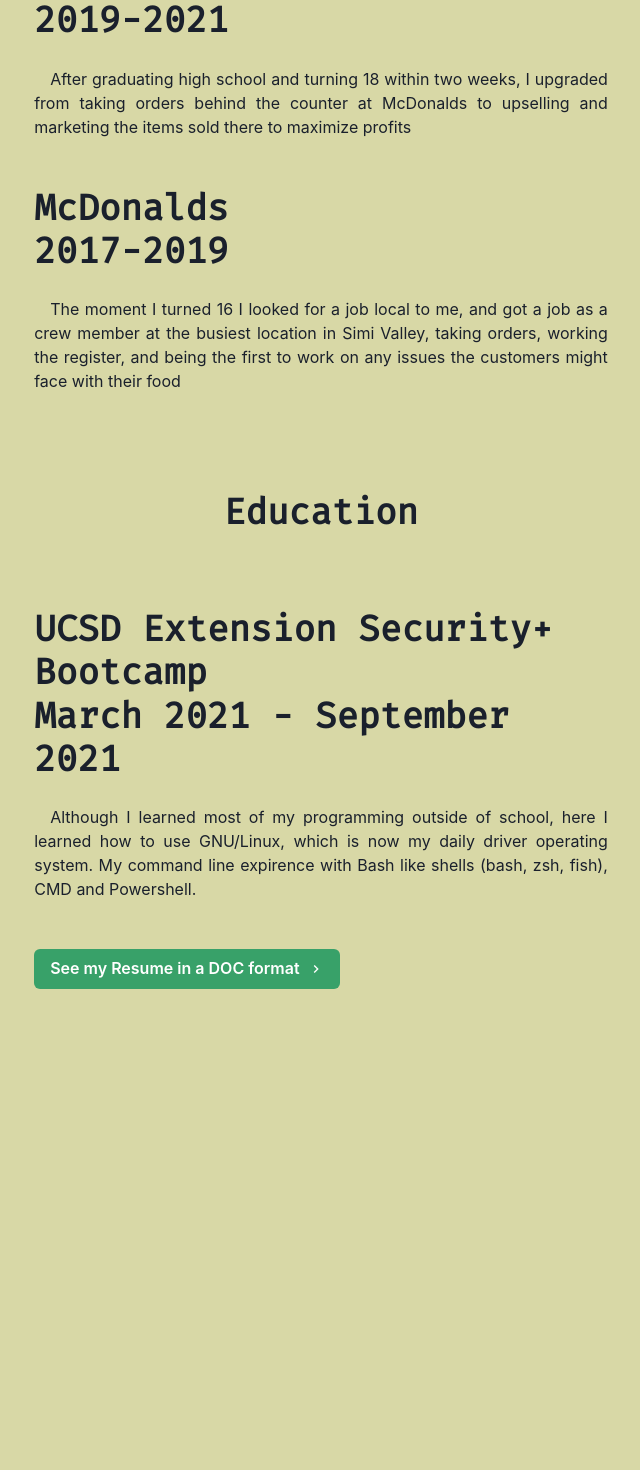
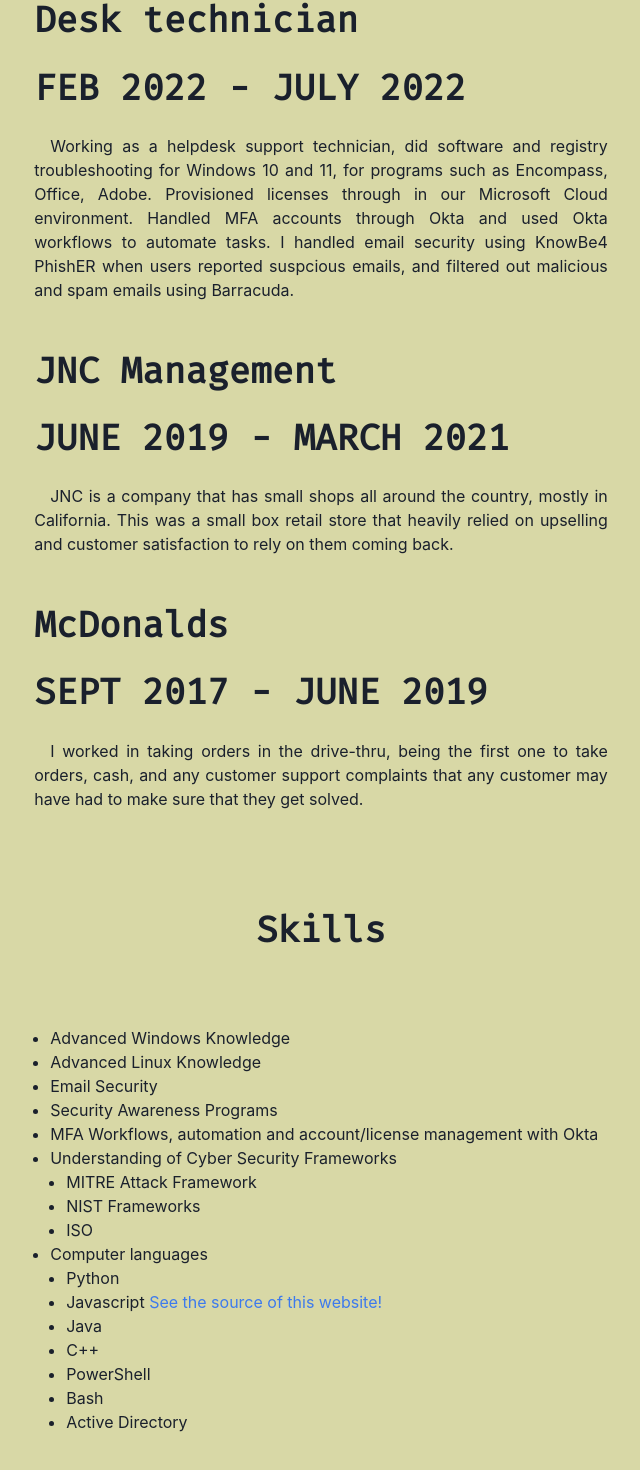
Before and after one commit to briggsbastian/PersonalWebsite, a Next.js app: page /resume in a window 1280 px wide. Shown: the part 291-1761 px from the top of the page, without its empty margins (319-959 px from the left). Before the commit the page ends 1312 px from the top, so only its background shows below. Built offline with nearby package versions, Linux system fonts and the light colour scheme.

Commit message:
updated resume and projects page

```diff
--- a/pages/index.js
+++ b/pages/index.js
@@ -37,7 +37,7 @@
         <br/>
         <Section>
         <Paragraph>
-          Currently working on the <Link href="/projects/PICO_Deck">PICO_Deck</Link> project, a Raspberry PI PICO based Micro keyboard that is incredibly easy to configure, incluing an intuitive GUI that will work on all operating systems. This is currenly in a very early stage in its development
+            Residing in sunny Southern California. I am a 21 year old Gamer / Software Developer / Cyber Security Analyst for a hobby.
         </Paragraph>
         </Section>
       </Section>
@@ -49,7 +49,7 @@
           </NextLink>
       </Section>
       <Section delay={0.2}>
-          I am currently looking for employment in the IT and Cybersecurity space to get my career started, while I also study for the CompTia Security+ and the Splunk Fundementals certifications. Please consider looking at my <Link href="./resume">Resume</Link>
+          I am currently looking for employment in the IT and Cybersecurity space after my recent employer closed its doors, Please consider looking at my <Link href="./resume">Resume</Link>
       </Section>
       <Section>
       <Box my={4} pd={3}>
--- a/pages/projects.js
+++ b/pages/projects.js
@@ -24,9 +24,6 @@
                         My dotfiles for fish, neovim, tmux, ranger, alacritty, and all the other tools I use way too much!
                     </WorkGridItem>
                     <br/>
-                    <WorkGridItem id="/projects/PICO_Deck" title="PICO_Deck" thumbnail={picoDeckThumbnail}>
-                        $150 for something I can make for about under $20? No!
-                    </WorkGridItem>
                 </Box>
                 </Section>
             </SimpleGrid>
--- a/pages/resume.js
+++ b/pages/resume.js
@@ -1,9 +1,11 @@
-import {Box, Container, Heading, Button} from '@chakra-ui/react'
+import {Box, Container, Heading, Button, Link, ListItem, UnorderedList} from '@chakra-ui/react'
 import Section from '../components/section'
 import Paragraph from '../components/paragraph'
 import NextLink from 'next/link'
 import {ChevronRightIcon} from '@chakra-ui/icons'
 import Layout from '../components/layouts/article'
+
+
 const Resume = () => {
   return (
     <Layout title="Resume">
@@ -16,29 +18,77 @@
           <br/>
       </Box>
       </Section>
+
+      <Section variant="section-title">
         <Box>
-        <Section>
             <Heading>
-              <Section>JNC MANAGEMENT
-              <Section as="">2019-2021</Section></Section>
+              <Section>Sprout Mortgage - Help Desk technician
+              <Section as="h4"></Section>FEB 2022 - JULY 2022</Section>
             </Heading>
-        </Section>
             <Section>
               <Paragraph>
-              <Section>After graduating high school and turning 18 within two weeks, I upgraded from taking orders behind the counter at McDonalds to upselling and marketing the items sold there to maximize profits</Section>
+                <Section>Working as a helpdesk support technician, did software and registry troubleshooting for Windows 10 and 11, for programs such as Encompass, Office, Adobe. Provisioned licenses through in our Microsoft Cloud environment. Handled MFA accounts through Okta and used Okta workflows to automate tasks. I handled email security using KnowBe4 PhishER when users reported suspcious emails, and filtered out malicious and spam emails using Barracuda.</Section>
               </Paragraph>
+            </Section>
+        </Box>
       </Section>
       <br/>
       <Section variant="section-title">
-          <Heading><Section>
-            McDonalds
-            <Section>2017-2019</Section></Section>
+        <Box>
+        <Heading>
+          <Section>JNC Management<Section>
+          </Section>JUNE 2019 - MARCH 2021</Section>
         </Heading>
+          <Section>
             <Paragraph>
-            <Section>The moment I turned 16 I looked for a job local to me, and got a job as a crew member at the busiest location in Simi Valley, taking orders, working the register, and being the first to work on any issues the customers might face with their food</Section>
+              JNC is a company that has small shops all around the country, mostly in California. This was a small box retail store that heavily relied on upselling and customer satisfaction to rely on them coming back.
             </Paragraph>
           </Section>
         </Box>
+      </Section>
+      <br/>
+      <Section variant="sectinon-title">
+        <Box>
+          <Heading>
+            <Section>McDonalds<Section>
+            </Section>SEPT 2017 - JUNE 2019</Section>
+          </Heading>
+          <Section>
+            <Paragraph>I worked in taking orders in the drive-thru, being the first one to take orders, cash, and any customer support complaints that any customer may have had to make sure that they get solved.</Paragraph>
+          </Section>
+        </Box>
+      </Section>
+      <br/>
+      <Box>
+        <Heading p={50} align="center">
+          <Section p={50}>Skills</Section>
+        </Heading>
+      </Box>
+        <Section>
+          <UnorderedList>
+            <ListItem>Advanced Windows Knowledge</ListItem>
+            <ListItem>Advanced Linux Knowledge</ListItem>
+            <ListItem>Email Security</ListItem>
+            <ListItem>Security Awareness Programs</ListItem>
+            <ListItem>MFA Workflows, automation and account/license management with Okta</ListItem>
+            <ListItem>Understanding of Cyber Security Frameworks<UnorderedList>
+                <ListItem>MITRE Attack Framework</ListItem>
+                <ListItem>NIST Frameworks</ListItem>
+                <ListItem>ISO </ListItem>
+            </UnorderedList></ListItem>
+            <ListItem>Computer languages<UnorderedList>
+                <ListItem>Python</ListItem>
+                <ListItem>Javascript <Link href="https://www.github.com/briggsbastian/PersonalWebsite">See the source of this website!</Link></ListItem>
+                <ListItem>Java</ListItem>
+                <ListItem>C++</ListItem>
+                <ListItem>PowerShell</ListItem>
+                <ListItem>Bash</ListItem>
+                <ListItem>Active Directory</ListItem>
+            </UnorderedList></ListItem>
+          </UnorderedList>
+        </Section>
+
+      <br/>
       <br/>
       <Box>
         <Section variant="section-title">
@@ -54,7 +104,9 @@
           </Paragraph>
         </Section>
       </Box>
+
       <br/>
+
       <NextLink href="https://docs.google.com/document/d/10bbcA_la2hS5NrO2IxapIVJYQ4VewbQqiuNaYQGHQo8/edit?usp=sharing">
       <Button rightIcon={<ChevronRightIcon />} colorScheme="green">
         See my Resume in a DOC format
```
Also changed, not shown: 1 other file (tests, documents, lock files or other folders). Lines whose indentation alone changed are shown as unchanged.
